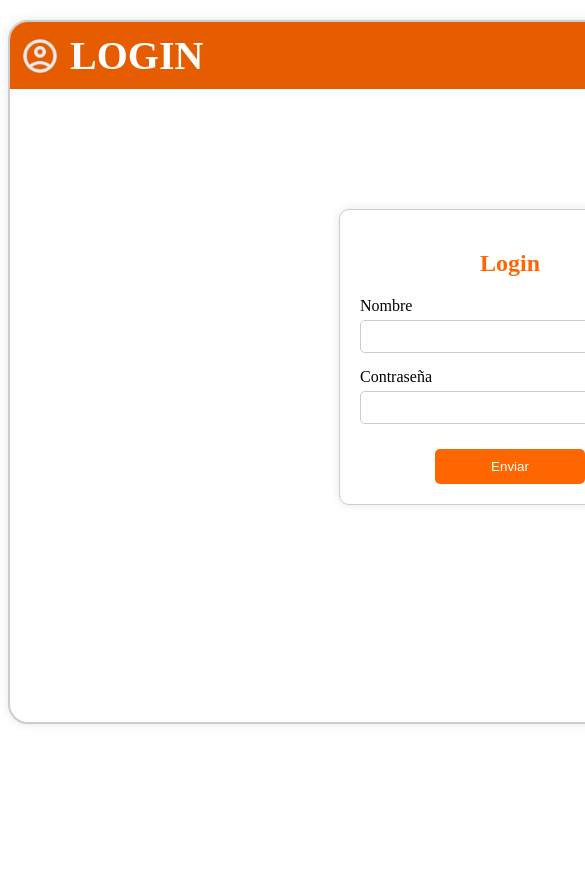
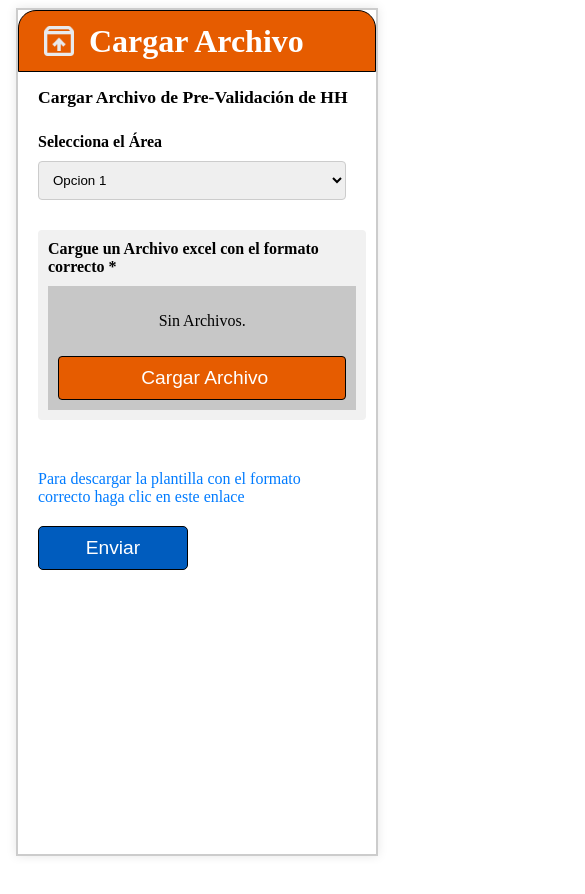
Before and after one commit to marquina2014/Proyecto_ParaBHP_Excel, a React (Vite) app: page / in a window 390 px wide. Shown: the top 894 px of the page, 585 px wide, since content can reach past the window. After the commit the page ends 864 px from the top, so only its background shows below. Built offline with nearby package versions, Linux system fonts and the light colour scheme.

Commit message:
Commit Arreglando un monton de cosas, Como odio centrar cosas, pero asi es la vida, nestor es ge...

```diff
--- a/package.json
+++ b/package.json
@@ -11,7 +11,8 @@
   },
   "dependencies": {
     "react": "^18.3.1",
-    "react-dom": "^18.3.1"
+    "react-dom": "^18.3.1",
+    "react-router-dom": "^6.24.1"
   },
   "devDependencies": {
     "@types/react": "^18.3.3",
--- a/src/App.jsx
+++ b/src/App.jsx
@@ -1,13 +1,19 @@
 import React from 'react';
-
-import Login from './login';
-
-
+import { BrowserRouter as Router, Routes, Route } from 'react-router-dom';
+import Login from './Login';  // Asegúrate de que esta ruta es correcta
+import Panel from './Panel';
+import Home from './Home';
 
 function App() {
   return (
-      <Login/>
+    <Router>
+      <Routes>
+        <Route path="/" element={<Home />} />
+        <Route path="/login" element={<Login />} />
+        <Route path="/panel" element={<Panel />} />
 
+      </Routes>
+    </Router>
   );
 }
 
--- /dev/null
+++ b/src/Home.css
@@ -0,0 +1,3 @@
+body {
+    font-family: 'Poppins';
+  }
--- /dev/null
+++ b/src/Home.jsx
@@ -0,0 +1,17 @@
+import React from 'react';
+import Login from './Login';
+import Panel from './Panel';
+import './Home.css';
+
+
+function Home() {
+  return (
+    <body>
+    <div>
+      <Panel/>
+
+    </div></body>
+  );
+}
+
+export default Home;
--- a/src/Login.css
+++ b/src/Login.css
@@ -1,4 +1,4 @@
-.panel {
+.panel2 {
     width: 1000px;
     height: 700px;
     margin: 20px auto;
@@ -8,10 +8,10 @@
     box-shadow: 0 0 10px rgba(0, 0, 0, 0.1);
   }
 
-  .header {
+  .header2 {
     background-color: #e65c00;
     color: white;
-    padding: 10px;
+    padding: 10px 20px; /* Añadido un padding lateral */
     display: flex;
     align-items: center;
     width: 100%;
@@ -20,28 +20,33 @@
 
   }
 
-  .header .icon-lock {
+  .header2 .icon-lock2 {
     height: 40px;
     width: 40px;
     background-image: url('/User.jpg') !important;
     background-size: cover;
     background-position: center;
     margin-right: 10px;
+
   }
 
-  .header span {
+  .header2 span {
     font-size: 2.5em;
     font-weight: bolder;
   }
 
-  .content {
-    padding: 120px;
-    height: 570px;
+  .content2 {
+    height: 500px;
+    padding: 20px;
+    padding-top: 120px; /* Eliminar margen superior */
+    display: flex;
+    flex-direction: column;
+    justify-content: left; /* Alinear elementos a la izquierda*/
+    align-items: stretch; /* Asegurar que los elementos ocupen todo el ancho */
   }
 
-
   /* login.css */
-.login-container {
+.login-container2 {
     width: 300px;
     margin: 0 auto;
     padding: 20px;
@@ -51,22 +56,22 @@
     background-color: #fff;
   }
 
-  .login-container h2 {
+  .login-container2 h2 {
     text-align: center;
     margin-bottom: 20px;
     color: #ff6600; /* Color del título */
   }
 
-  .input-group {
+  .input-group2 {
     margin-bottom: 15px;
   }
 
-  .input-group label {
+  .input-group2 label {
     display: block;
     margin-bottom: 5px;
   }
 
-  .input-group input {
+  .input-group2 input {
     width: 100%;
     padding: 8px;
     box-sizing: border-box;
@@ -75,7 +80,7 @@
   }
 
   /* Nuevo estilo para centrar el botón */
-  .button-container {
+  .button-container2 {
     display: flex;
     justify-content: center;
   }
@@ -94,3 +99,34 @@
   button:hover {
     background-color: #e65c00; /* Color del botón al pasar el mouse */
   }
+/* Media Queries */
+@media (max-width: 768px) {
+  .panel2 {
+      height: 100vh; /* Ocupa toda la altura de la pantalla */
+      border-radius: 0; /* Sin bordes redondeados */
+  }
+
+  .input-group2 input,
+  button {
+      width: 90%; /* Inputs y botón ocupan el 90% del ancho */
+      font-size: 1.2em; /* Aumenta el tamaño de fuente */
+  }
+}
+
+@media (max-width: 480px) {
+  .header2 span {
+      font-size: 2em;
+  }
+
+  .panel2 {
+      width: 100%;
+      height: 100vh; /* Ocupa toda la altura de la pantalla */
+      border-radius: 0; /* Sin bordes redondeados */
+  }
+
+  .input-group2 input,
+  button {
+      width: 95%; /* Inputs y botón ocupan el 95% del ancho */
+      font-size: 1.2em; /* Aumenta el tamaño de fuente */
+  }
+}
--- a/src/Panel.css
+++ b/src/Panel.css
@@ -1,23 +1,25 @@
-
 .panel {
-    width: 1200px;
-    height: 800px;
+  width: 1000px;
+  height: 700px;
   margin: 20px auto;
   border: 2px solid #ccc;
   border-radius: 20px;
   background-color: #ffffff;
   box-shadow: 0 0 10px rgba(0, 0, 0, 0.1);
+  overflow: hidden; /* Para asegurar que los bordes redondeados funcionen bien */
 }
 
 .header {
   background-color: #e65c00;
   color: white;
-    padding: 10px;
+  padding: 10px 20px; /* Añadido un padding lateral */
   display: flex;
   align-items: center;
   width: 100%;
   box-sizing: border-box;
   border-radius: 18px 18px 0 0;
+  border: 1px solid #000000;
+
 }
 
 .header .icon-lock {
@@ -27,6 +29,7 @@
   background-size: cover;
   background-position: center;
   margin-right: 10px;
+
 }
 
 .header span {
@@ -35,24 +38,33 @@
 }
 
 .content {
+  height: 500px;
   padding: 20px;
-    height: 570px;
+  padding-top: 0; /* Eliminar margen superior */
+  display: flex;
+  flex-direction: column;
+  justify-content: left; /* Alinear elementos a la izquierda*/
+  align-items: stretch; /* Asegurar que los elementos ocupen todo el ancho */
+
 }
 
 .content h2 {
-    font-size: 1.5em;
-    margin-bottom: 20px;
+  font-size: 1.3em;
+  margin-bottom: 25px;
 }
 
 .form-group {
   font-size: 1.2em;
-    margin-bottom: 25px;
+  margin-bottom: 30px;
+  width: 97%; /* Asegura que los formularios ocupen todo el ancho disponible */
+
 }
 
 .form-group label {
   display: block;
-    margin-bottom: 5px;
+  margin-bottom: 10px;
   font-weight: bold;
+
 }
 
 .select {
@@ -60,6 +72,7 @@
   padding: 10px;
   border: 1px solid #ccc;
   border-radius: 4px;
+  box-sizing: border-box; /* Asegura que el padding no afecte el tamaño total */
 }
 
 .file-upload {
@@ -69,34 +82,36 @@
   display: flex;
   flex-direction: column;
   justify-content: center;
-    align-items: left;
   cursor: pointer;
   text-align: left;
   transition: background-color 0.3s ease;
+
 }
 
 .file-upload:hover {
   background-color: #f0f0f0;
+
 }
 
 .file-upload-content {
   display: flex;
   justify-content: space-between;
   align-items: center;
-    width: 100%;
+  width: 97%;
   background-color: #c7c7c7;
-    border: 1px solid #000000;
+  padding: 10px; /* Añadido padding */
+
 }
 
 .file-button {
   padding: 10px 15px;
+  width: 200px;
   background-color: #e65c00;
   color: white;
   border-radius: 4px;
   cursor: pointer;
-    display: flex;
-    align-items: center;
   transition: background-color 0.3s ease;
+  border: 1px solid #000000;
 }
 
 .file-button .icon-attach {
@@ -115,17 +130,64 @@
 }
 
 .submit-button {
-    background-color: #288ffd;
+  background-color: #005cbe;
   color: white;
   border: none;
   padding: 10px 20px;
   cursor: pointer;
-    margin-top: 20px;
-    width: 100%;
+  margin-top: 25px;
   transition: background-color 0.3s ease;
-    width: 120px;
+  width: 100%; /* Asegura que ocupe todo el ancho del contenedor padre */
+  max-width: 150px; /* Limita el ancho máximo */
+  border: 1px solid #000000;
 }
 
 .submit-button:hover {
-    background-color: #003063;
+  background-color: #00264e;
 }
+/* Media queries para asegurar responsividad */
+@media (max-width: 768px) {
+  .panel {
+    height: 100vh;
+    width: 100%;
+    margin: 0;
+    border-radius: 0;
+  }
+
+  .header span {
+    font-size: 2em;
+  }
+
+  .content h2 {
+    font-size: 1.1em;
+  }
+
+  .form-group {
+    font-size: 1em;
+  }
+
+  .select,
+  .file-upload-content,
+  .file-button,
+  .submit-button {
+    width: 100%;
+    box-sizing: border-box;
+  }
+
+  .file-upload-content {
+    flex-direction: column;
+    padding: 10px;
+  }
+
+  .file-button {
+    margin-top: 10px;
+  }
+
+  .download-link {
+    margin-top: 20px;
+  }
+
+  .submit-button {
+    margin-top: 20px;
+  }
+}
--- a/src/Panel.jsx
+++ b/src/Panel.jsx
@@ -1,13 +1,19 @@
 import React, { useState, useRef } from 'react';
 import './Panel.css';
+import { useNavigate } from 'react-router-dom';
 
 function Panel() {
   const [file, setFile] = useState(null);
   const fileInputRef = useRef(null);
+  const navigate = useNavigate();
 
   const handleFileChange = (event) => {
     const selectedFile = event.target.files[0];
+    if (selectedFile && (selectedFile.type === 'application/vnd.ms-excel' || selectedFile.type === 'application/vnd.openxmlformats-officedocument.spreadsheetml.sheet')) {
       setFile(selectedFile);
+    } else {
+      alert('Solo se permiten archivos Excel.');
+    }
   };
 
   const handleDrop = (event) => {
@@ -28,6 +34,17 @@ function Panel() {
     fileInputRef.current.click();
   };
 
+  const handleFileButtonClick = () => {
+    if (!file) {
+      alert('Por favor, cargue un archivo Excel antes de continuar.');
+      return;
+    }
+    // Aquí puedes añadir cualquier lógica adicional que necesites para manejar el archivo cargado
+  };
+
+  const handleLoginClick = () => {
+    navigate('/Login');
+  };
 
   return (
     <div className="panel">
@@ -66,16 +83,16 @@ function Panel() {
             ) : (
               <p>Sin Archivos.</p>
             )}
-                    <button className="file-button">
+            <button className="file-button" onClick={handleFileButtonClick}>
               <i className="icon-attach"></i>
               Cargar Archivo
             </button>
           </div>
         </div>
-                <a href="#" className="download-link">
+        <a href="https://www.youtube.com/watch?v=dQw4w9WgXcQ&ab_channel=RickAstley" className="download-link" target="_blank" rel="noopener noreferrer">
           Para descargar la plantilla con el formato correcto haga clic en este enlace
         </a>
-                <button className="submit-button">Cargar</button>
+        <button className="submit-button" onClick={handleLoginClick}>Enviar</button>
       </div>
     </div>
   );
--- a/src/login.jsx
+++ b/src/login.jsx
@@ -1,7 +1,8 @@
 import React, { useState } from 'react';
 import './Login.css';
+import { useNavigate } from 'react-router-dom';
 
-function Login() {
+ function Login() {
     const [username, setUsername] = useState('');
   const [password, setPassword] = useState('');
 
@@ -11,19 +12,26 @@ function Login() {
     console.log('Username:', username);
     console.log('Password:', password);
   };
+
+/*Funcion que lleva a la pantalla Panel, SEXOOOOOOOOO */
+  const navigate = useNavigate();
+
+  const handleLoginClick = () => {
+    navigate('/panel');
+  };
   return (
-    <div className="panel">
-    <div className="header">
-      <i className="icon-lock"></i>
-      <span>LOGIN</span>
+    <div className="panel2">
+    <div className="header2">
+      <i className="icon-lock2"></i>
+      <span>Login</span>
 
 
     </div>
-    <div className="content">
-    <div className="login-container">
+    <div className="content2">
+    <div className="login-container2">
       <h2>Login</h2>
       <form onSubmit={handleSubmit}>
-        <div className="input-group">
+        <div className="input-group2">
           <label htmlFor="username">Nombre</label>
           <input
             type="text"
@@ -33,7 +41,7 @@ function Login() {
             required
           />
         </div>
-        <div className="input-group">
+        <div className="input-group2">
           <label htmlFor="password">Contraseña</label>
           <input
             type="password"
@@ -43,8 +51,8 @@ function Login() {
             required
           />
         </div>
-        <div className="button-container">
-          <button type="submit">Enviar</button>
+        <div className="button-container2">
+        <button className="submit" onClick={handleLoginClick}>Enviar</button>
         </div>
       </form>
       </div>
```
Also changed, not shown: 1 other file (tests, documents, lock files or other folders). Lines whose indentation alone changed are shown as unchanged.
